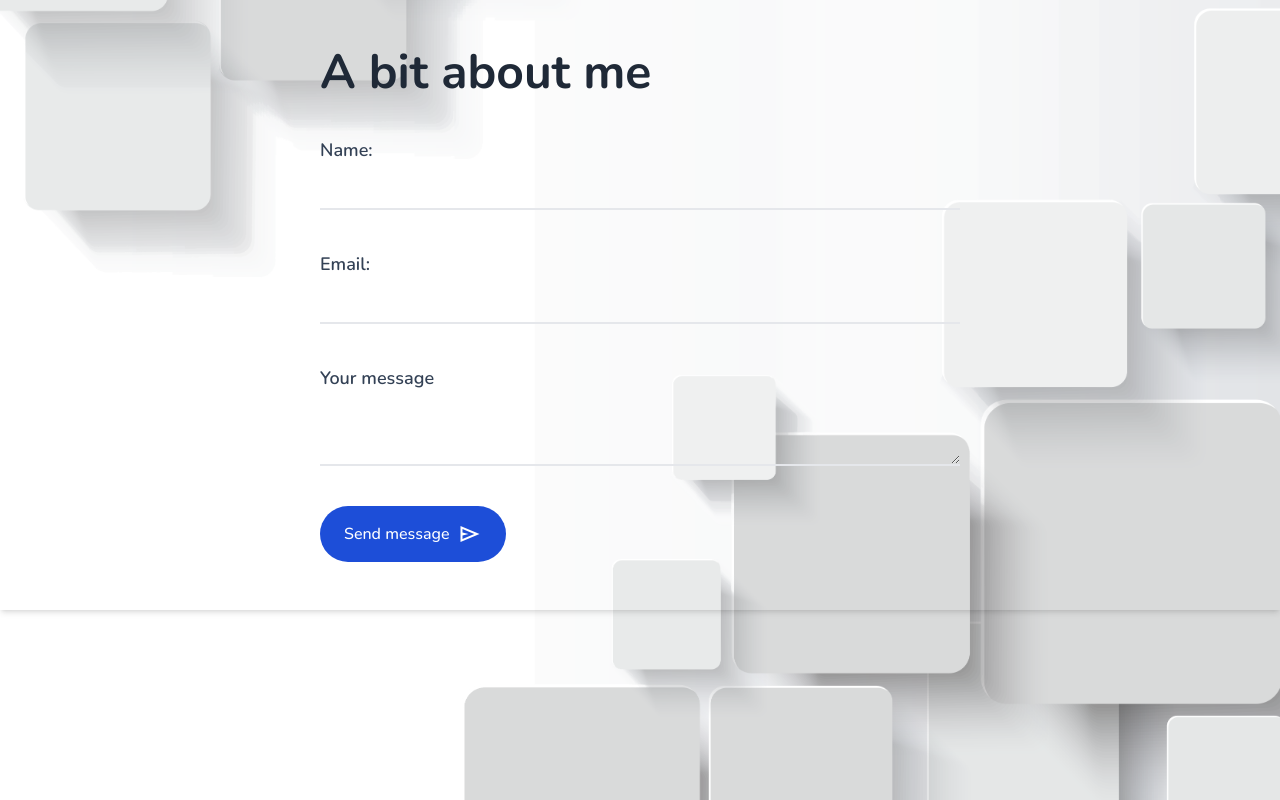
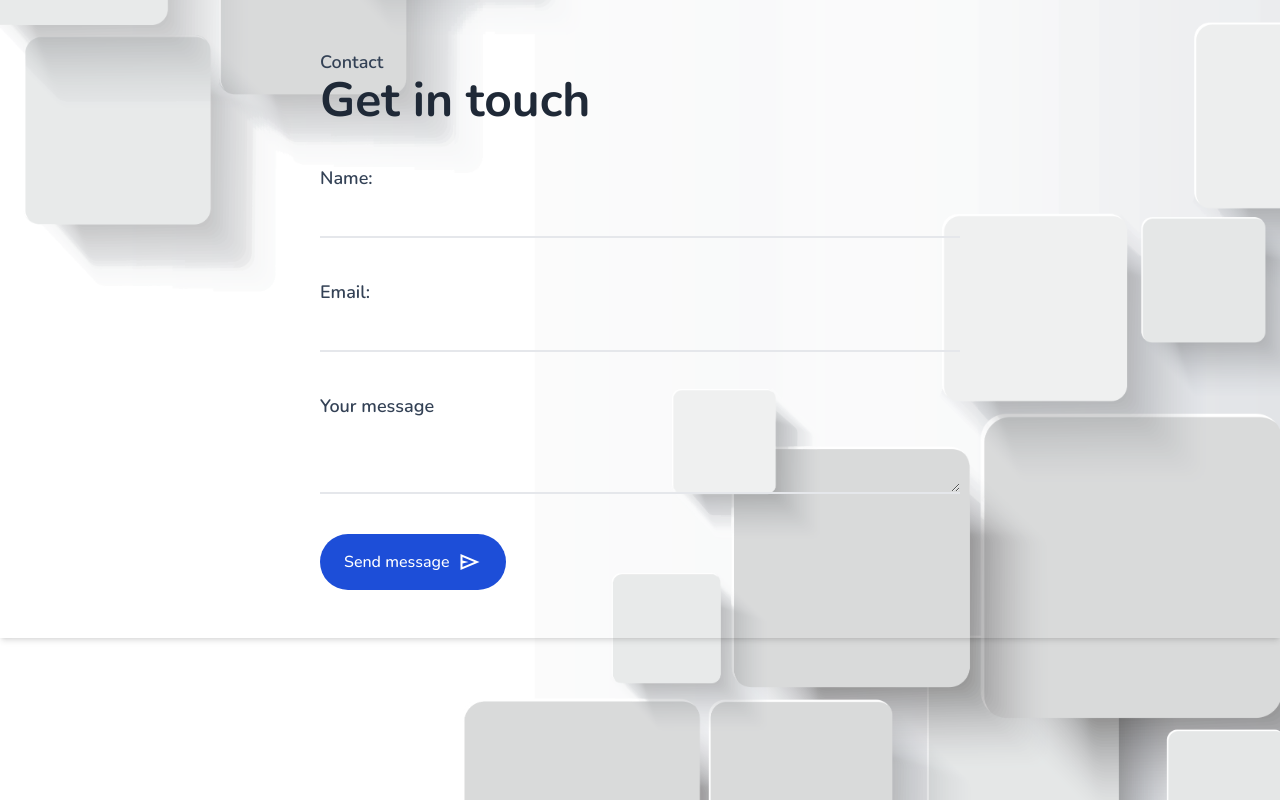
Before and after one commit to blaqnativity/portfolio-version-2, a Nuxt app: page /ContactView in a window 1280 px wide. Built offline with nearby package versions, Linux system fonts and the light colour scheme; a web font is replaced by a local one.

Commit message:
contact page design done

```diff
--- a/pages/ContactView.vue
+++ b/pages/ContactView.vue
@@ -2,7 +2,8 @@
   <section class="grid items-center justify-items-center p-6 shadow-md">
     <form @submit.prevent class="p-6 space-y-10">
       <div class="title">
-        <h1 class="headerText2 text-left md:text-start">A bit about me</h1>
+        <p class="pText">Contact</p>
+        <h1 class="headerText2 text-left md:text-start">Get in touch</h1>
       </div>
       <div class="flex flex-col">
         <label class="pText">Name:</label>
```
